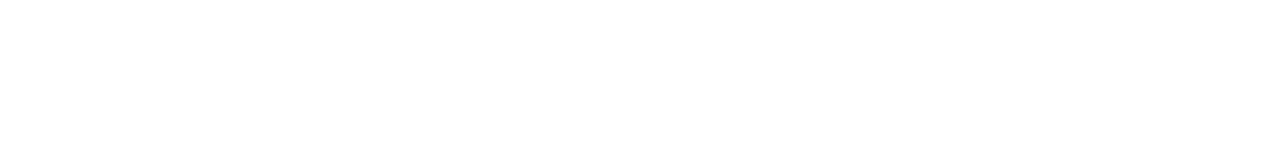
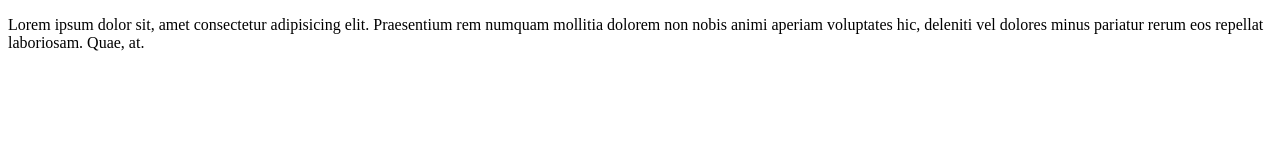
Before and after one commit to phelipeguimaraes/projeto-1, a plain HTML site: page index.html in a window 1280 px wide. Drawn offline with Linux system fonts and the light colour scheme.

Commit message:
Adicionado texto no body

```diff
--- a/index.html
+++ b/index.html
@@ -6,6 +6,6 @@
     <title>Curso Gratuito Git e Git Hub</title>
 </head>
 <body>
-
+    <p>Lorem ipsum dolor sit, amet consectetur adipisicing elit. Praesentium rem numquam mollitia dolorem non nobis animi aperiam voluptates hic, deleniti vel dolores minus pariatur rerum eos repellat laboriosam. Quae, at.</p>
 </body>
 </html>
```
